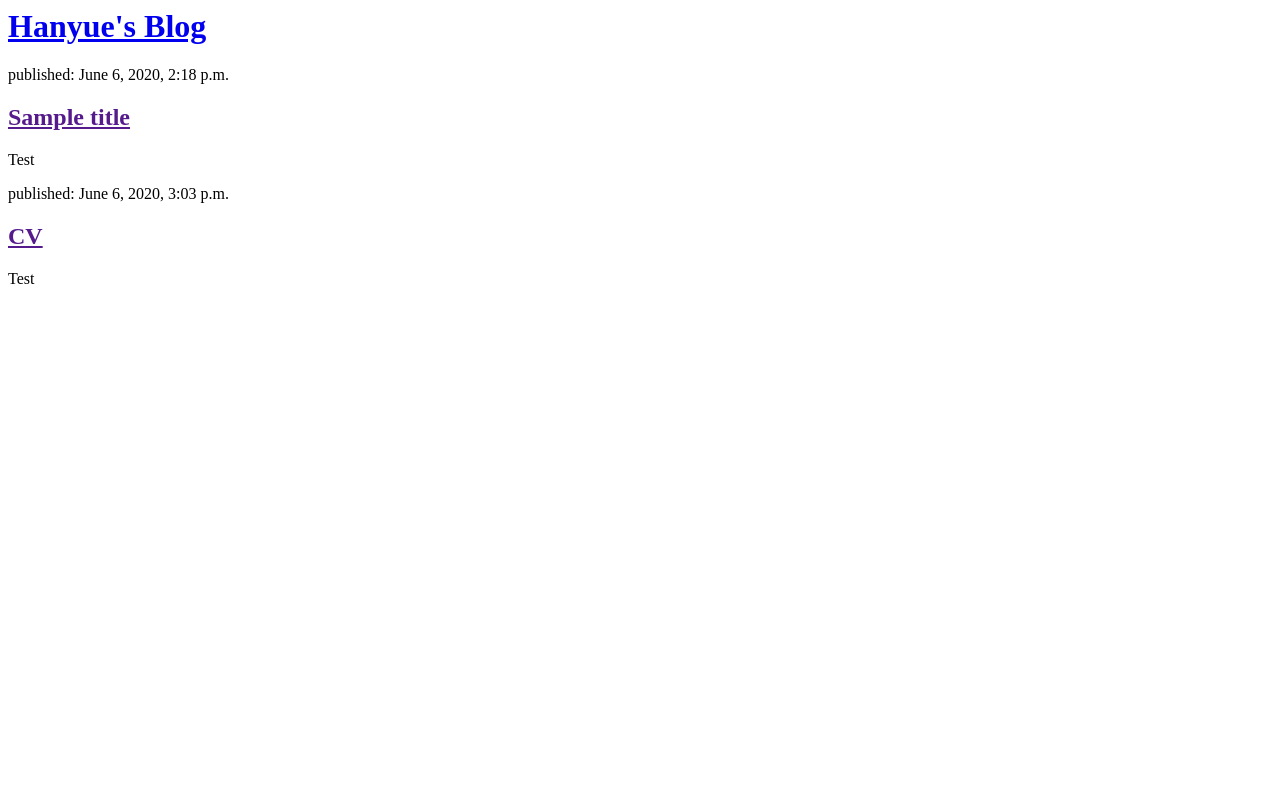
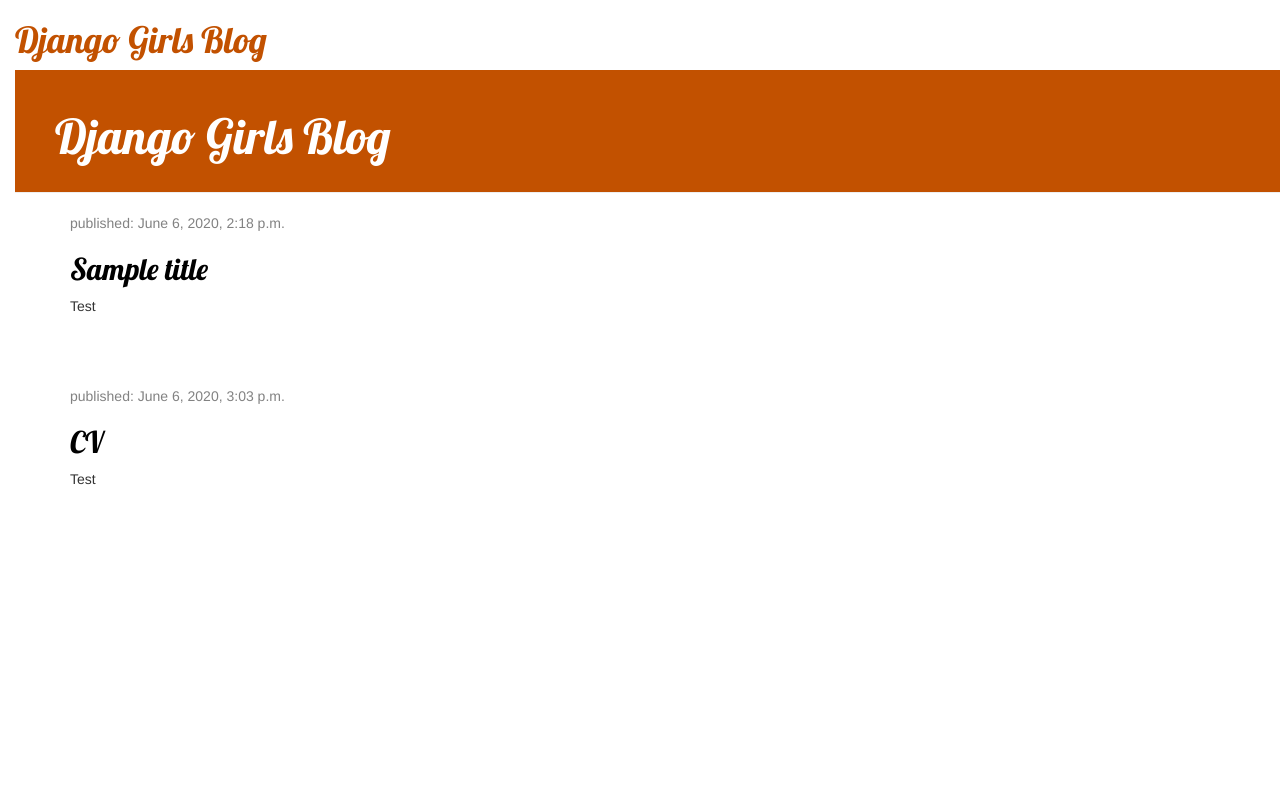
Before and after one commit to hanyuezzz/BridgingCoursework, a Django app: page / in a window 1280 px wide. Run offline with Django 3.2, Linux system fonts and the light colour scheme; data comes from the database, SQL or seed files in the repository; some libraries are stand-ins or nearby versions.

Commit message:
template changing

```diff
--- /dev/null
+++ b/blog/static/css/blog.css
@@ -0,0 +1,52 @@
+.page-header {
+    background-color: #C25100;
+    margin-top: 0;
+    padding: 20px 20px 20px 40px;
+}
+
+.page-header h1, .page-header h1 a, .page-header h1 a:visited, .page-header h1 a:active {
+    color: #ffffff;
+    font-size: 36pt;
+    text-decoration: none;
+}
+
+.content {
+    margin-left: 40px;
+}
+
+h1, h2, h3, h4 {
+    font-family: 'Lobster', cursive;
+}
+
+.date {
+    color: #828282;
+}
+
+.save {
+    float: right;
+}
+
+.post-form textarea, .post-form input {
+    width: 100%;
+}
+
+.top-menu, .top-menu:hover, .top-menu:visited {
+    color: #ffffff;
+    float: right;
+    font-size: 26pt;
+    margin-right: 20px;
+}
+
+.post {
+    margin-bottom: 70px;
+}
+
+.post h2 a, .post h2 a:visited {
+    color: #000000;
+}h1 a, h2 a {
+    color: #C25100;
+    font-family: 'Lobster';
+}
+body {
+    padding-left: 15px;
+}
--- a/blog/templates/blog/post_list.html
+++ b/blog/templates/blog/post_list.html
@@ -1,19 +1,34 @@
+{% load static %}
 <html>
     <head>
-        <title>HanyueZhang's blog</title>
+        <title>blog</title>
+        <link rel="stylesheet" href="//maxcdn.bootstrapcdn.com/bootstrap/3.2.0/css/bootstrap.min.css">
+        <link rel="stylesheet" href="//maxcdn.bootstrapcdn.com/bootstrap/3.2.0/css/bootstrap-theme.min.css">
+        <link rel="stylesheet" href="{% static 'css/blog.css' %}">
+	<link href="//fonts.googleapis.com/css?family=Lobster&subset=latin,latin-ext" rel="stylesheet" type="text/css">
     </head>
-
     <body>
         <div>
-	<h1><a href="/">Hanyue's Blog</a></h1>
+            <h1><a href="/">Django Girls Blog</a></h1>
         </div>
+	<div class="page-header">
+	  <h1><a href="/">Django Girls Blog</a></h1>
+	</div>
+	<div class="content container">
+	  <div class="row">
+	    <div class="col-md-8">
 	      {% for post in posts %}
-      <div>
+	      <div class="post">
+		<div class="date">
 		  <p>published: {{ post.published_date }}</p>
+		</div>
 		<h2><a href="">{{ post.title }}</a></h2>
 		<p>{{ post.text|linebreaksbr }}</p>
 	      </div>
 	      {% endfor %}
+	    </div>
+	  </div>
+	</div>
+
     </body>
-
 </html>
```
Also changed, not shown: 1 other file. Lines whose indentation alone changed are shown as unchanged.
